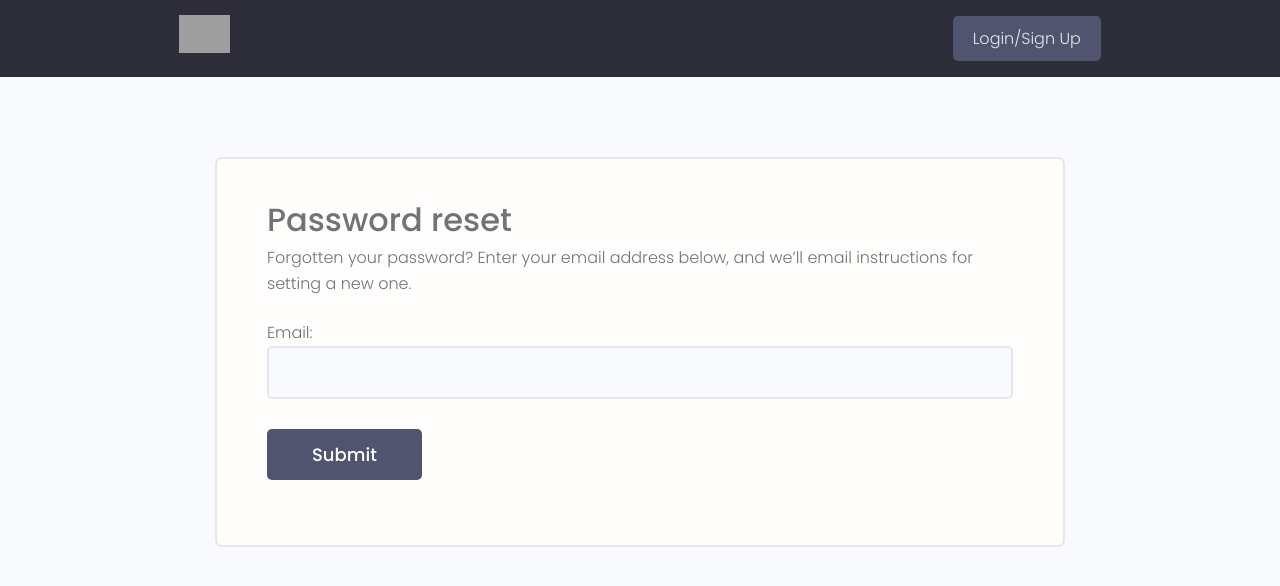
After one commit to siddwang827/ccPartner, a Django app: page /reset_password/ in a window 1280 px wide. The commit adds this page. Shown: the top 586 px of the page. Run offline with Django 3.2, Linux system fonts and the light colour scheme; some libraries are stand-ins or nearby versions; grey boxes are pictures that could not be loaded.

Commit message:
Reset Password complete

```diff
--- a/ccpartner/ccpartner/urls.py
+++ b/ccpartner/ccpartner/urls.py
@@ -19,10 +19,32 @@ from django.urls import path, include
 from django.conf import settings
 from django.conf.urls.static import static
 
+# for password reset
+from django.contrib.auth import views as auth_views
+from django.views.generic.base import TemplateView
+
+
 urlpatterns = [
     path('admin/', admin.site.urls),
     path('projects/', include('projects.urls')),
     path('', include('users.urls')),
+
+
+    # Password reset url
+    path('reset_password/',
+         auth_views.PasswordResetView.as_view(template_name='reset_password.html'),
+         name="reset_password"),
+    path('reset_password_sent/',
+         auth_views.PasswordResetDoneView.as_view(template_name="reset_password_sent.html"),
+         name="password_reset_done"),
+
+    path('reset/<uidb64>/<token>/',
+         auth_views.PasswordResetConfirmView.as_view(template_name='reset.html'),
+         name='password_reset_confirm'),
+    path('reset_password_complete',
+
+         auth_views.PasswordResetCompleteView.as_view(template_name="reset_password_complete.html"),
+         name='password_reset_complete'),
 ]
 
 urlpatterns += static(settings.MEDIA_URL,
--- /dev/null
+++ b/ccpartner/templates/reset_password.html
@@ -0,0 +1,53 @@
+{% extends 'main.html' %}
+
+{% block title %}
+Reset Password
+{% endblock %}
+
+
+{% block content %}
+
+<style>
+
+input[type='text'],
+input[type='email'],
+input[type='password']{
+  min-width: 24rem;
+  width: 100%;
+  padding: 1.2rem 1.5rem;
+  border-radius: 0.5rem;
+  border: 2px solid var(--color-light);
+  transition: all 0.3s ease-in-out;
+  background-color: var(--color-bg);
+}
+
+input[type='text']:focus,
+input[type='email']:focus,
+input[type='password']:focus,
+input[type='text']:active,
+input[type='email']:active,
+input[type='password']:active{
+  outline: none;
+  border: 2px solid var(--color-main);
+}
+</style>
+
+    <!-- Main Section -->
+    <main class="formPage my-xl">
+        <div class="content-box">
+            <div class="formWrapper">
+                <h3>Password reset</h3>
+                <p>
+                    Forgotten your password? Enter your email address below, and we’ll email instructions for setting a new one.
+                </p>
+                <br>
+
+                <form class="form" method="POST">
+                    {% csrf_token %}
+                    {{form.as_p}}
+                    <input class="btn btn--sub btn--lg  my-md" type="submit" value="Submit" />
+                </form>
+            </div>
+        </div>
+    </main>
+{% endblock %}
--- a/ccpartner/users/templates/users/login-register.html
+++ b/ccpartner/users/templates/users/login-register.html
@@ -93,7 +93,7 @@ Login
           </div>
           <div class="auth__actions">
             <input class="btn btn--sub btn--lg" type="submit" value="Log In" />
-            <a href="#">Forget Password?</a>
+            <a href="{% url 'reset_password' %}">Forget Password?</a>
           </div>
         </form>
         <div class="auth__alternative">
```
Also changed, not shown: ccpartner/templates/reset.html (added, +55 -0 lines), ccpartner/templates/reset_password_complete.html (added, +54 -0 lines), ccpartner/templates/reset_password_sent.html (added, +53 -0 lines), ccpartner/db.sqlite3.
